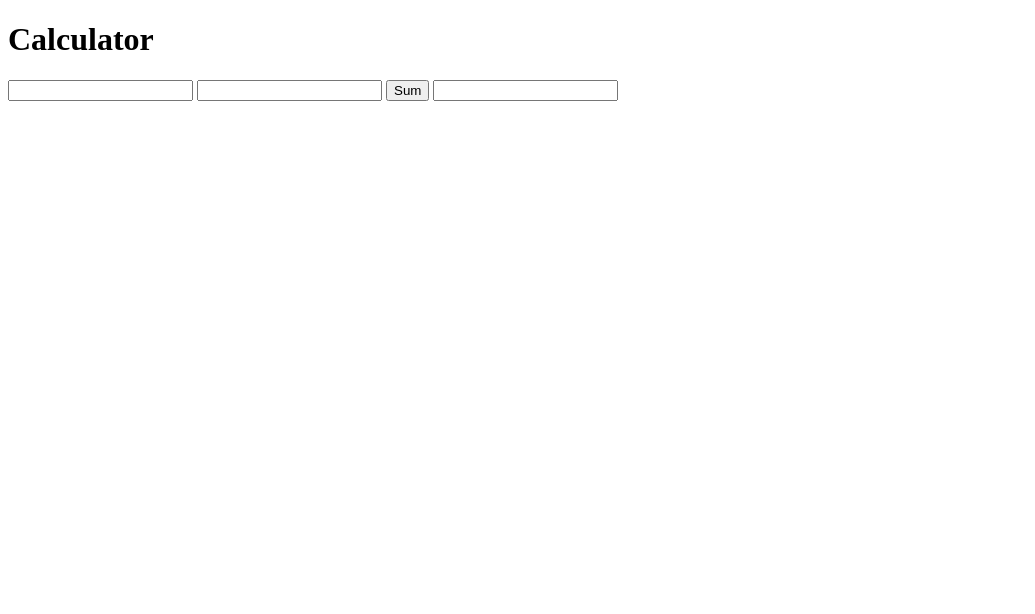
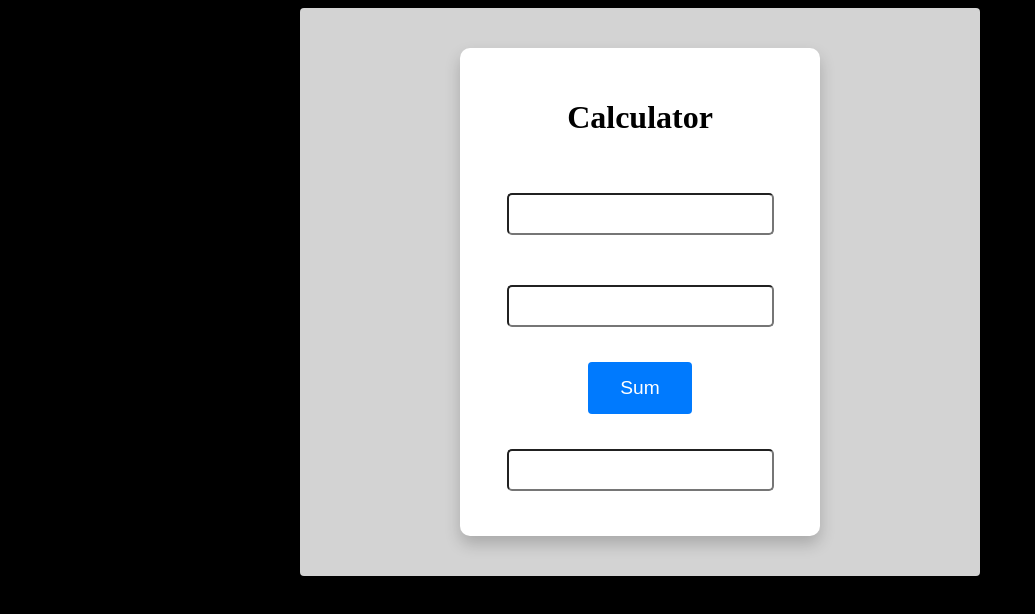
Before and after one commit to Wendelsena/bootcamp-devjr-modulo3-calc, a plain HTML site: page index.html in a window 1280 px wide. Shown: the whole page, without its empty margins (0-1035 px from the left). Drawn offline with Linux system fonts and the light colour scheme.

Commit message:
closes #2 - Add basic CSS

```diff
--- a/index.html
+++ b/index.html
@@ -4,12 +4,22 @@
     <meta charset="UTF-8">
     <meta name="viewport" content="width=device-width, initial-scale=1.0">
     <title>Calculator</title>
+
+    <link rel="stylesheet" href="style.css">
 </head>
 <body>
-    <h1>Calculator</h1>
-    <input />
-    <input />
-    <button>Sum</button>
-    <input readonly/>
+    <div class="container">
+        <div class="calc">
+            <h1>Calculator</h1>
+            <input type="number"/>
+            <input type="number"/>
+            <button>Sum</button>
+            <input type="text" readonly/>
+            </div>
+        <div class="history">
+
+        </div>
+    </div>
+
 </body>
 </html>
--- /dev/null
+++ b/style.css
@@ -0,0 +1,57 @@
+body {
+    background-color: #000;
+}
+
+.container {
+    width: 600px;
+    background-color: #d3d3d3;
+    display: flex;
+    flex-direction: column;
+    align-items: center;
+    margin: auto;
+    padding: 40px;
+    border-radius: 4px;
+}
+
+.calc {
+    width: 300px;
+    background-color: #fff;
+    display: flex;
+    flex-direction: column;
+    align-items: center;
+    padding: 30px;
+    row-gap: 20px;
+    border-radius: 10px;
+    box-shadow: 0 8px 16px 0 rgba(0, 0, 0, 0.2);
+}
+
+input {
+    height: 22px;
+    padding: 8px;
+    font-size: 1.2em;
+    margin: 15px 70px;
+    border-radius: 5px;
+}
+
+input[type=number]:focus {
+    outline: none;
+    box-shadow: 0 0 10px #3b59ee;
+    border: 1px solid #74d0ff;
+}
+
+button {
+    background-color: #007afe;
+    border: none;
+    color: #fff;
+    padding: 15px 32px;
+    text-decoration: none;
+    font-size: 1.2rem;
+    border-radius: 4px;
+    cursor: pointer;
+}
+
+button:hover {
+    background-color: #0069d9;
+    box-shadow: 0 8px 16px 0 rgba(0, 0, 0, 0.2);
+
+}
```
